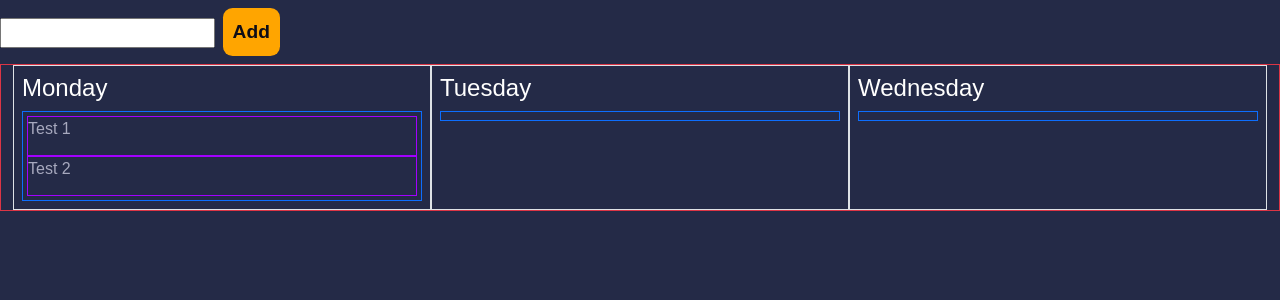
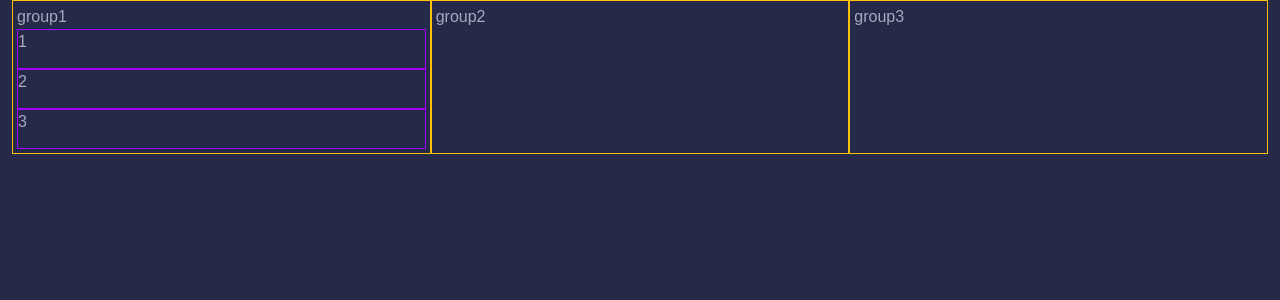
Before and after one commit to TihomirPet/drag-and-drop, a React (Create React App) app: page / in a window 1280 px wide. Shown: the top 300 px of the page. Built offline with nearby package versions, Linux system fonts and the light colour scheme.

Commit message:
add drag and drop simple example

```diff
--- a/src/components/Finder.jsx
+++ b/src/components/Finder.jsx
@@ -9,11 +9,11 @@ import TaskList from './task/TaskList'
 export default function Finder() {
   return (
     <>
-      {/* <DragList /> */}
+      <DragList />
       {/* <TaskList /> */}
    {/* <BarChart/> */}
 
-   <DragListC/>
+   {/* <DragListC/> */}
     </>
   );
 }
--- a/src/components/dragAndDrop/DragList.jsx
+++ b/src/components/dragAndDrop/DragList.jsx
@@ -1,22 +1,128 @@
-import React from 'react'
-import DragItems from './DragItems'
+import React, { useState } from 'react';
+import DragItems from './DragItems';
 
 export default function DragList() {
+  const [boards, setBoards] = useState([
+    {
+      id: 1,
+      title: 'group1',
+      items: [
+        { id: 1, title: '1' },
+        { id: 2, title: '2' },
+        { id: 3, title: '3' },
+      ],
+    },
+    {
+      id: 2,
+      title: 'group2',
+      items: [
+
+      ],
+    },
+    {
+      id: 3,
+      title: 'group3',
+      items: [
+
+      ],
+    },
+  ]);
+
+  const [currentBoard, setCurrentBoard] = useState(null);
+  const [currentItem, setCurrenItem] = useState(null);
+
+  const dragOverHandler = (e) => {
+    e.preventDefault();
+
+    if (e.target.className == 'item') {
+      e.target.style.boxShadow = '0 4px 4px black';
+    }
+  };
+
+  const dragLeaveHandler = (e) => {
+    e.target.style.boxShadow = 'none';
+  };
+
+  const dragStartHandler = (e, board, item) => {
+    setCurrentBoard(board);
+    setCurrenItem(item);
+  };
+
+  const dragEndHandler = (e) => {
+    e.target.style.boxShadow = 'none';
+  };
+
+  const dropHandler = (e, board, item) => {
+    e.preventDefault();
+    const currentIndex = currentBoard.items.indexOf(currentItem);
+    currentBoard.items.splice(currentIndex, 1);
+
+    const dropIndex = board.items.indexOf(item);
+    board.items.splice(dropIndex + 1, 0, currentItem);
+
+    setBoards(
+      boards.map((b) => {
+
+        if (b.id === board.id) {
+          return board;
+        }
+        if (b.id === currentBoard.id) {
+          return currentBoard;
+        }
+
+        return b;
+      })
+    );
+     e.stopPropagation();
+  };
 
 
-    const boards = [
-      {
-        title: 'group1',
-        items: [{ title: '1' }, { title: '2' }, { title: '3' }],
-      },
-      {
-        title: 'group2',
-        items: [{ title: '4' }, { title: '5' }, { title: '6' }],
-      },
-    ];
+
+
+  const dropCardHandler=(e,board)=>{
+
+    board.items.push(currentItem);
+    const currentIndex = currentBoard.items.indexOf(currentItem);
+    currentBoard.items.splice(currentIndex, 1);
+   setBoards(
+     boards.map((b) => {
+
+       if (b.id === currentBoard.id) {
+         return currentBoard;
+       }
+
+       return b;
+     })
+   );
+
+
+  };
+
   return (
+    <div className='container-fluid d-flex '>
+      {boards.map((board) => (
+        <div
 
-        <DragItems boards={boards}/>
+          className='board  col-4 p-1 border border-warning'
+          onDragOver={(e) => dragOverHandler(e)}
+          onDrop={(e) => dropCardHandler(e, board)}>
+          <div className='board_title'>{board.title}</div>
 
-  )
+          {board.items.map((item) => (
+            <div
+
+              onDragOver={(e) => dragOverHandler(e)}
+              onDragLeave={(e) => dragLeaveHandler(e)}
+              onDragStart={(e) => dragStartHandler(e, board, item)}
+              onDragEnd={(e) => dragEndHandler(e)}
+              onDrop={(e) => dropHandler(e, board, item)}
+              className='item'
+              draggable={true}>
+              {item.title}
+            </div>
+          ))}
+        </div>
+      ))}
+    </div>
+  );
 }
```
